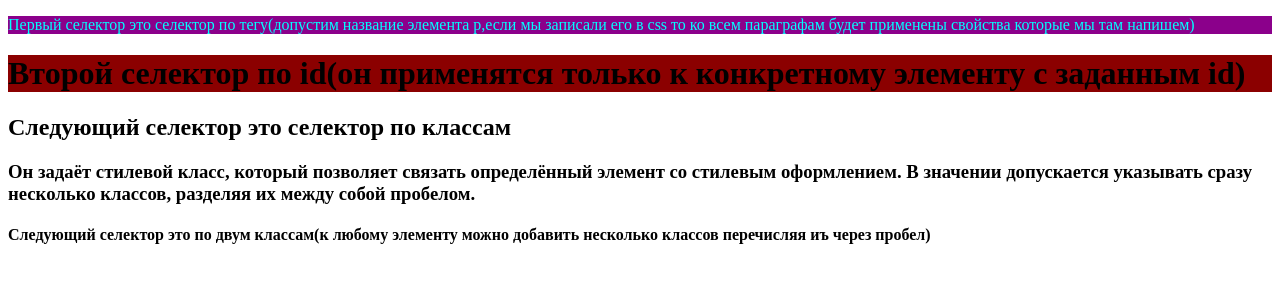
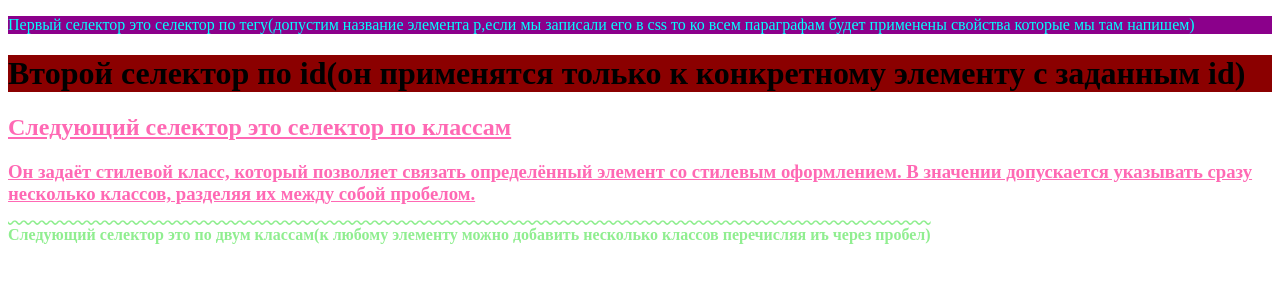
Before and after one commit to rikitok4477/lesson5, a plain HTML site: page index.html in a window 1280 px wide. Drawn offline with Linux system fonts and the light colour scheme.

Commit message:
Свойства для классов

```diff
--- a/style.css
+++ b/style.css
@@ -7,3 +7,19 @@ p {
 display: block;
 background-color: darkred;
 }
+
+.class {
+color: hotpink;
+text-decoration-line: underline;
+
+}
+
+.s1 {
+color: lightgreen;
+text-decoration-line: overline;
+}
+
+.s2 {
+text-decoration-style: wavy;
+
+}
```
